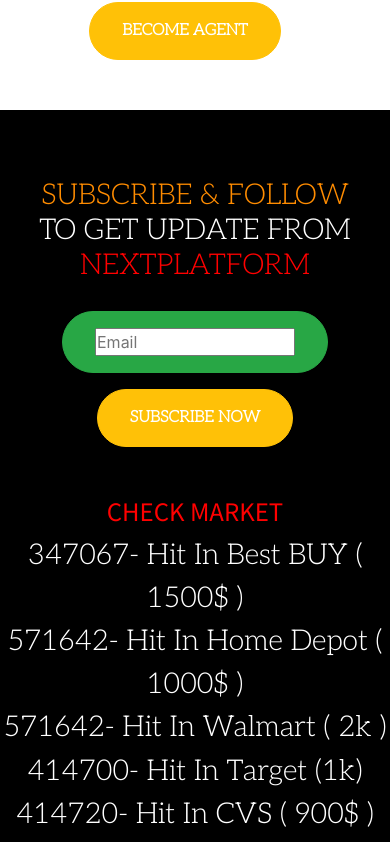
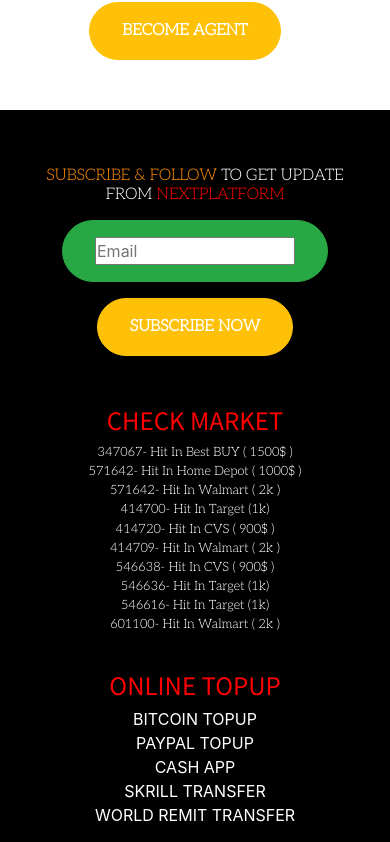
Before and after one commit to cashcold/Next-Platform2, a React (Create React App) app in the folder client/: page /agent-form in a window 390 px wide. Shown: the part 1016-1858 px from the top of the page. Built offline with nearby package versions, Linux system fonts and the light colour scheme; the HTML template or start-up script is replaced by a standard one.

Commit message:
editing fontSize

```diff
--- a/client/src/Components/Footer/style.css
+++ b/client/src/Components/Footer/style.css
@@ -40,10 +40,10 @@
         font-size: 1.5rem;
     }
      h2{
-        font-size: 1.8rem;
+        font-size: 1rem;
     }
     p{
-        font-size: 1.8rem;
+        font-size: 0.8rem;
     }
     .link-input input {
         width: 200px;
```
